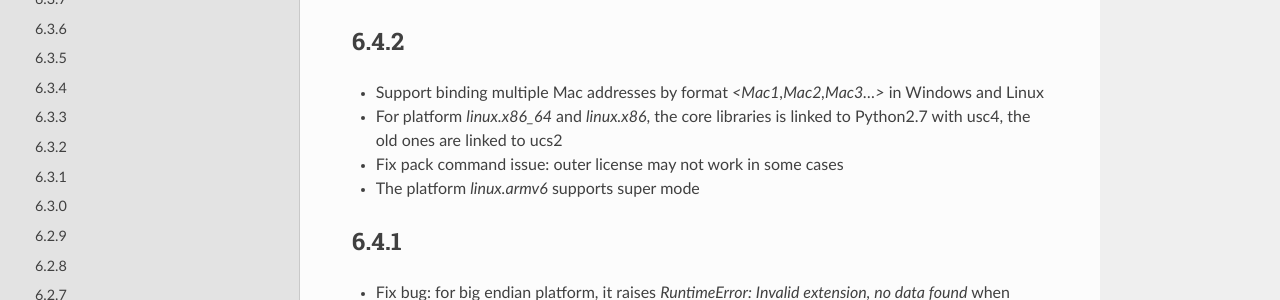
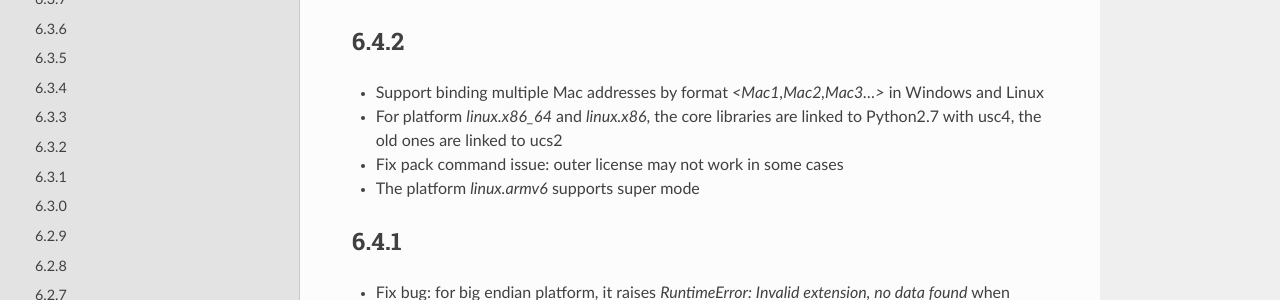
Before and after one commit to dashingsoft/pyarmor, a Sphinx documentation site: the page built from docs/change-logs.rst, in a window 1280 px wide and 900 px high. Shown: the part 135-435 px from the top of the window. Built offline with Sphinx 7.4.7 and the Read the Docs theme 2.0.0, drawn with Linux system fonts in a browser that asks for light colours.

Commit message:
Refine change log

```diff
--- a/docs/change-logs.rst
+++ b/docs/change-logs.rst
@@ -7,7 +7,7 @@ Change Logs
 -----
 * Support binding multiple Mac addresses by format `<Mac1,Mac2,Mac3...>` in
   Windows and Linux
-* For platform `linux.x86_64` and `linux.x86`, the core libraries is linked to
+* For platform `linux.x86_64` and `linux.x86`, the core libraries are linked to
   Python2.7 with usc4, the old ones are linked to ucs2
 * Fix pack command issue: outer license may not work in some cases
 * The platform `linux.armv6` supports super mode
```
